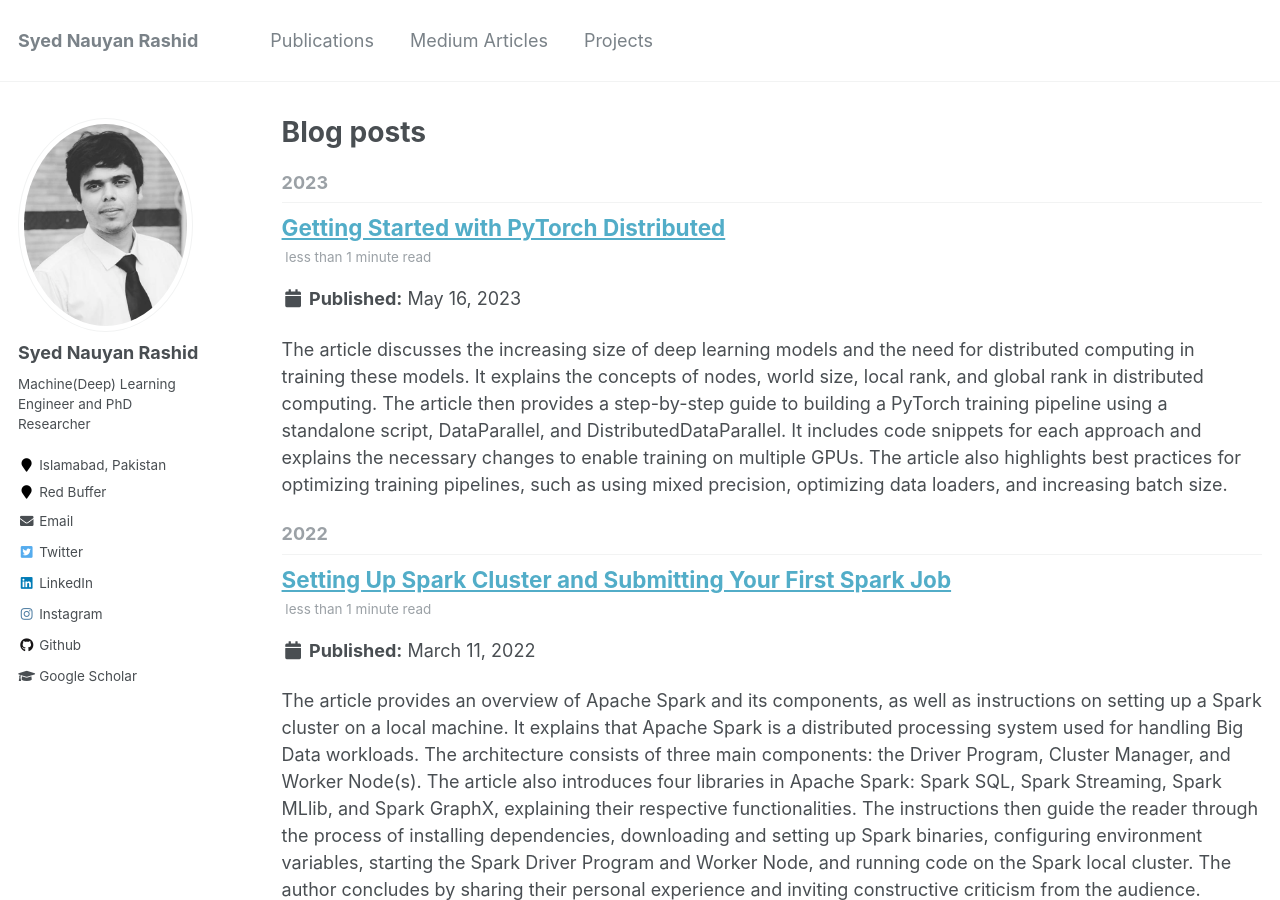
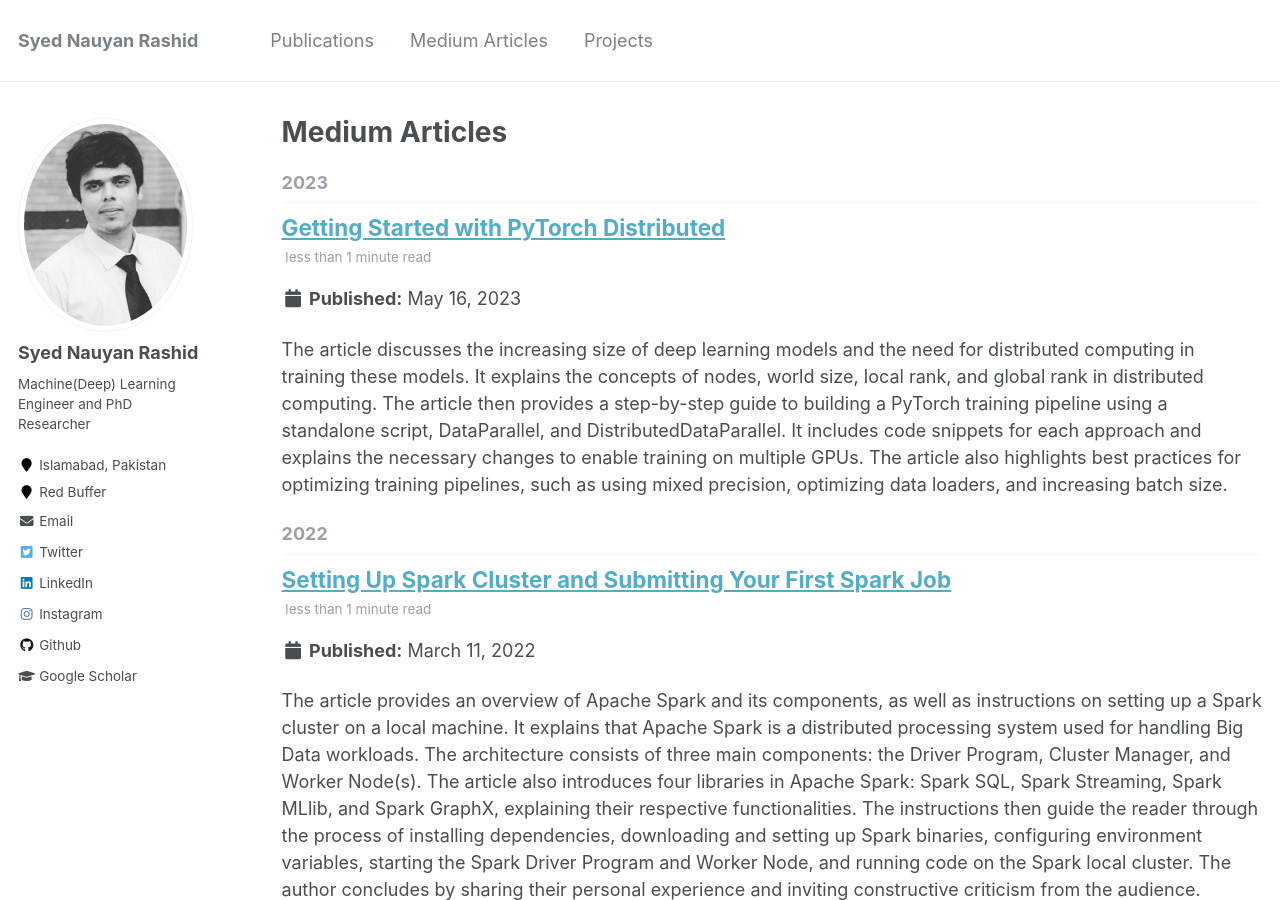
Before and after one commit to nauyan/nauyan.github.io, a Jekyll site: the page built from _pages/medium-articles.html, in a window 1280 px wide and 900 px high. Built offline with Jekyll 4.4.1, drawn with Linux system fonts in a browser that asks for light colours.

Commit message:
fixing articles url

```diff
--- a/_data/navigation.yml
+++ b/_data/navigation.yml
@@ -16,7 +16,7 @@ main:
   #   url: /portfolio/
 
   - title: "Medium Articles"
-    url: /year-archive/
+    url: /medium-articles/
 
   - title: "Projects"
     url: /year-archive/
--- a/_pages/year-archive.html
+++ b/_pages/medium-articles.html
@@ -1,7 +1,7 @@
 ---
 layout: archive
-permalink: /year-archive/
-title: "Blog posts"
+permalink: /medium-articles/
+title: "Medium Articles"
 author_profile: true
 redirect_from:
   - /wordpress/blog-posts/
```
